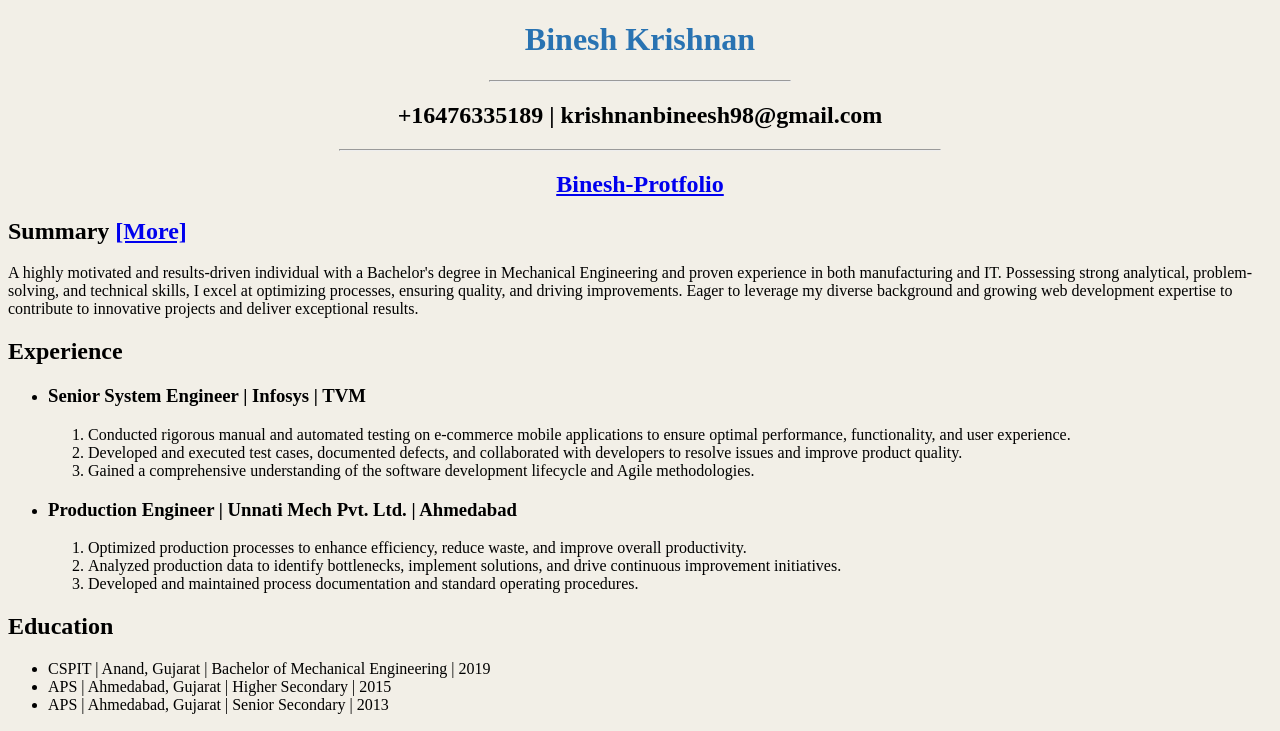
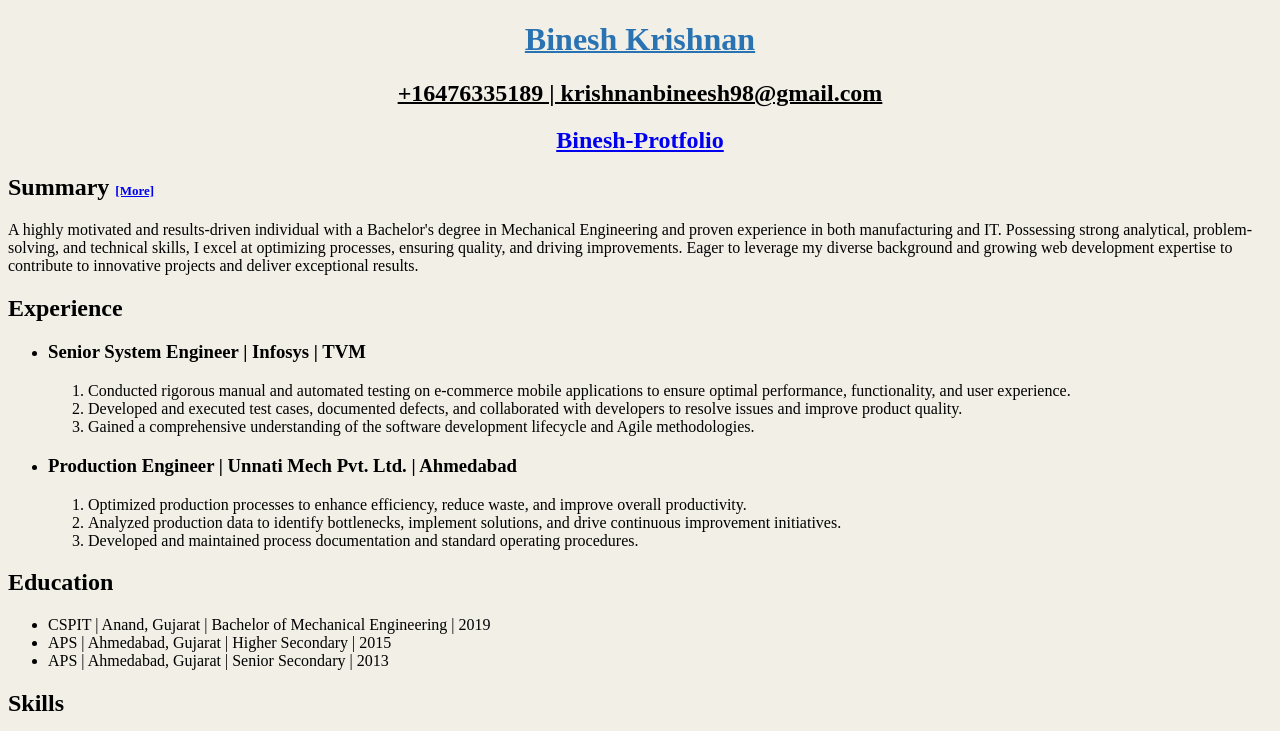
Before and after one commit to My-Work-at-git/Binesh-Protfolio, a plain HTML site: page public/resume.html in a window 1280 px wide. Shown: the top 731 px of the page. Drawn offline with Linux system fonts and the light colour scheme.

Commit message:
Modification on resume

```diff
--- a/index.html
+++ b/index.html
@@ -1,8 +1,12 @@
 <!DOCTYPE html>
-<html lang="en">
+<html lang="en" class="page-background">
     <head>
         <meta charset="UFT-8" />
         <title>Binesh Protfolio</title>
+        <link
+            rel="stylesheet";
+            href="./style/style.css"
+        />
     </head>
     <body>
         <a href="./public/aboutme.html">About Me</a>
--- a/public/resume.html
+++ b/public/resume.html
@@ -1,5 +1,5 @@
 <!DOCTYPE html>
-<html lang="en" width="500px">
+<html lang="en" class="page-background">
     <head>
         <meta charset="UFT-8" />
         <title>Binesh Resume</title>
@@ -9,12 +9,10 @@
         />
     </head>
     <body>
-        <h1 id="name">Binesh Krishnan</h1>
-        <hr style="width:300px;"/>
-        <h2 class="basic-info">+16476335189 | krishnanbineesh98@gmail.com </h2>
-        <hr style="width:600px;"/>
+        <h1 id="name" class="underline-main-text">Binesh Krishnan</h1>
+        <h2 class="basic-info underline-main-text">+16476335189 | krishnanbineesh98@gmail.com </h2>
         <h2 class="basic-info"><a href="https://my-work-at-git.github.io/Binesh-Protfolio">Binesh-Protfolio</a></h2>
-        <h2>Summary <a href="./aboutme.html">[More]</a></h2>
+        <h2>Summary <a href="./aboutme.html" style="font-size:13px">[More]</a></h2>
         <p>A highly motivated and results-driven individual with a Bachelor's degree in Mechanical Engineering and proven experience in both manufacturing and IT. Possessing strong analytical, problem-solving, and technical skills, I excel at optimizing processes, ensuring quality, and driving improvements.  Eager to leverage my diverse background and growing web development expertise to contribute to innovative projects and deliver exceptional results.</p>
         <h2>Experience</h2>
         <ul>
--- a/style/style.css
+++ b/style/style.css
@@ -5,6 +5,10 @@
 .basic-info {
     text-align: center;
 }
-*{
+.page-background {
     background-color: rgb(242, 239, 231);
 }
+.underline-main-text {
+    text-decoration-line: underline;
+    text-decoration-thickness:2px;
+}
```
